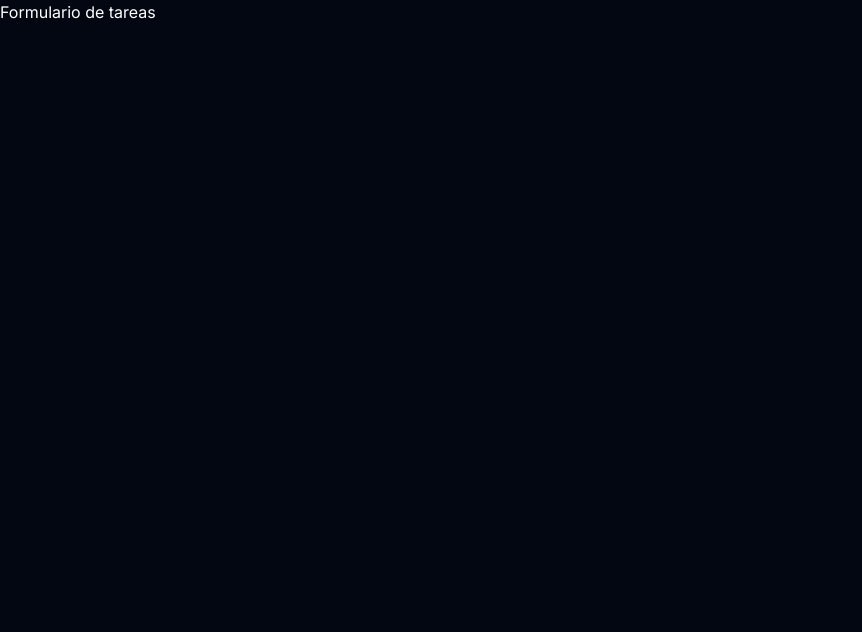
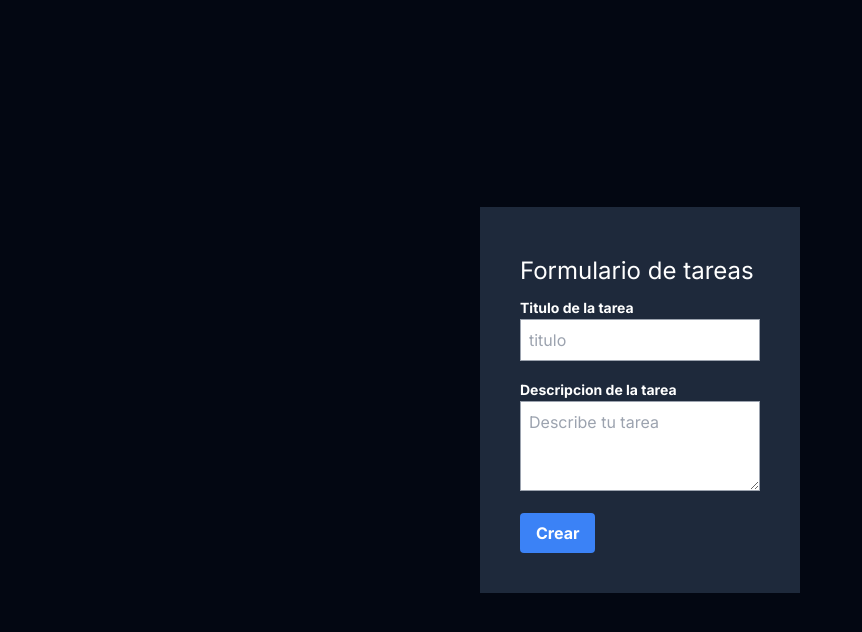
Before and after one commit to josemnaranjo/Next_crud_tasks, a Next.js app: page /new in a window 1280 px wide. Shown: the top 632 px of the page, without its empty margins (0-862 px from the left). Built offline with nearby package versions, Linux system fonts and the light colour scheme.

Commit message:
formulario para tareas

```diff
--- a/src/app/new/page.jsx
+++ b/src/app/new/page.jsx
@@ -1,7 +1,30 @@
 const NewPage = () => {
   return (
-    <div>
-      <h1>Formulario de tareas</h1>
+    <div className="h-screen flex justify-center items-center">
+      <form className="bg-slate-800 p-10 w-1/4">
+        <h1 className="py-2 text-2xl text-bold">Formulario de tareas</h1>
+        <label htmlFor="title" className="font-bold text-sm">
+          Titulo de la tarea
+        </label>
+        <input
+          type="text"
+          className="border border-gray-400 p-2 mb-4 w-full text-black"
+          placeholder="titulo"
+          id="title"
+        />
+        <label htmlFor="description" className="font-bold text-sm">
+          Descripcion de la tarea
+        </label>
+        <textarea
+          className="border border-gray-400 p-2 mb-4 w-full text-black"
+          rows="3"
+          placeholder="Describe tu tarea"
+          id="description"
+        ></textarea>
+        <button className="bg-blue-500 hover:bg-blue-700 text-white font-bold py-2 px-4 rounded">
+          Crear
+        </button>
+      </form>
     </div>
   );
 };
```
Also changed, not shown: 1 other file (tests, documents, lock files or other folders).
